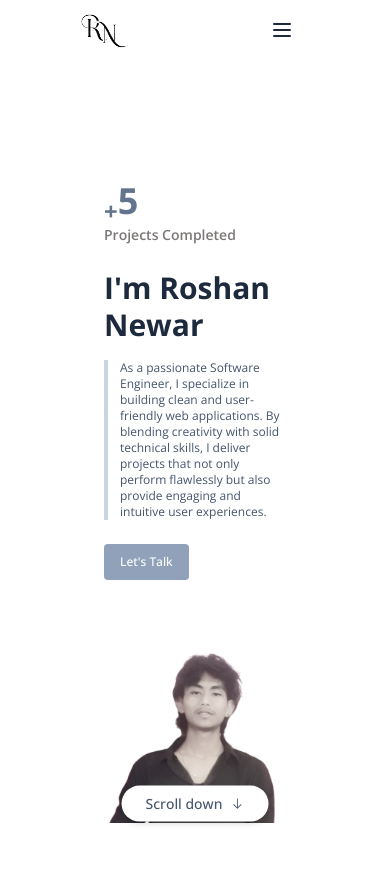
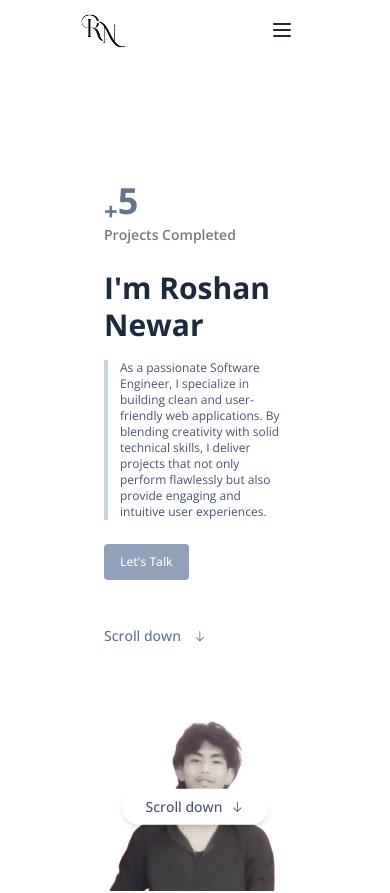
Before and after one commit to R0shanShrestha/MyPortFolio, a React (Vite) app in the folder Client/: page / in a window 390 px wide. Shown: the top 893 px of the page. Built offline with nearby package versions, Linux system fonts and the light colour scheme.

Commit message:
Makeing responsive

```diff
--- a/Client/src/components/Home.jsx
+++ b/Client/src/components/Home.jsx
@@ -50,7 +50,7 @@ const Home = ({ nav, homesection, totalPrj }) => {
             onClick={() => {
               handleScroll("Portfolio");
             }}
-            className="hidden md:flex font-medium text-slate-500 flex items-center gap-3 animate-bounce mt-6 cursor-pointer text-sm"
+            className=" md:flex font-medium text-slate-500 flex items-center gap-3 animate-bounce mt-6 cursor-pointer text-sm"
           >
             Scroll down <GoArrowDown />
           </div>
```
